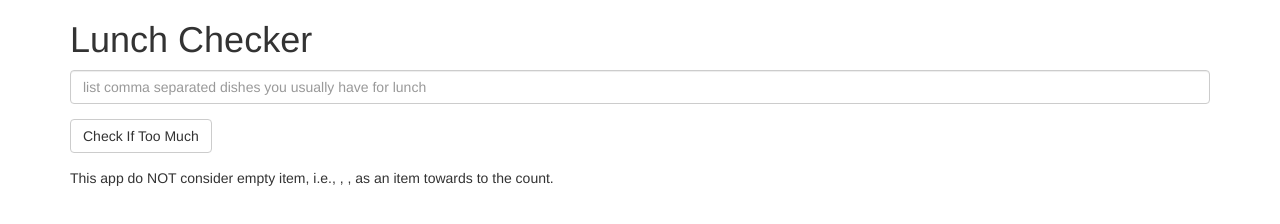
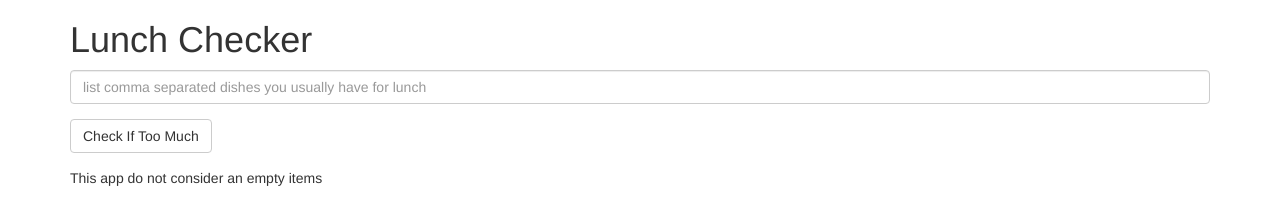
Before and after one commit to chinnu-dev/angular-module1-solution, a plain HTML site: page index.html in a window 1280 px wide. Drawn offline with Linux system fonts and the light colour scheme.

Commit message:
message modified

```diff
--- a/index.html
+++ b/index.html
@@ -25,7 +25,7 @@
            {{message}}
          </div>
 
-         <div>This app do NOT consider empty item, i.e., , , as an item towards to the count. </div>
+         <div>This app do not consider an empty items</div>
 
    </div>
 
```
